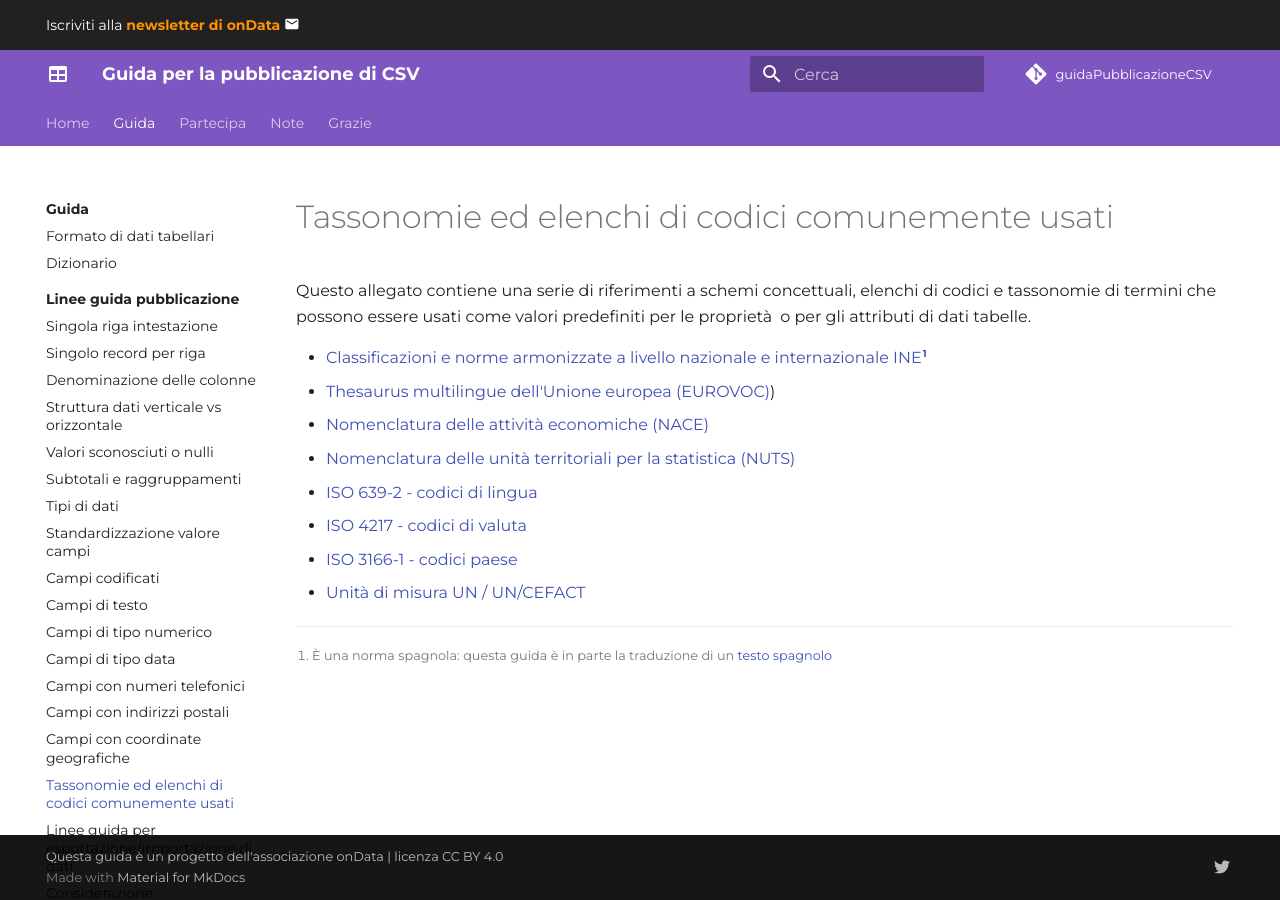
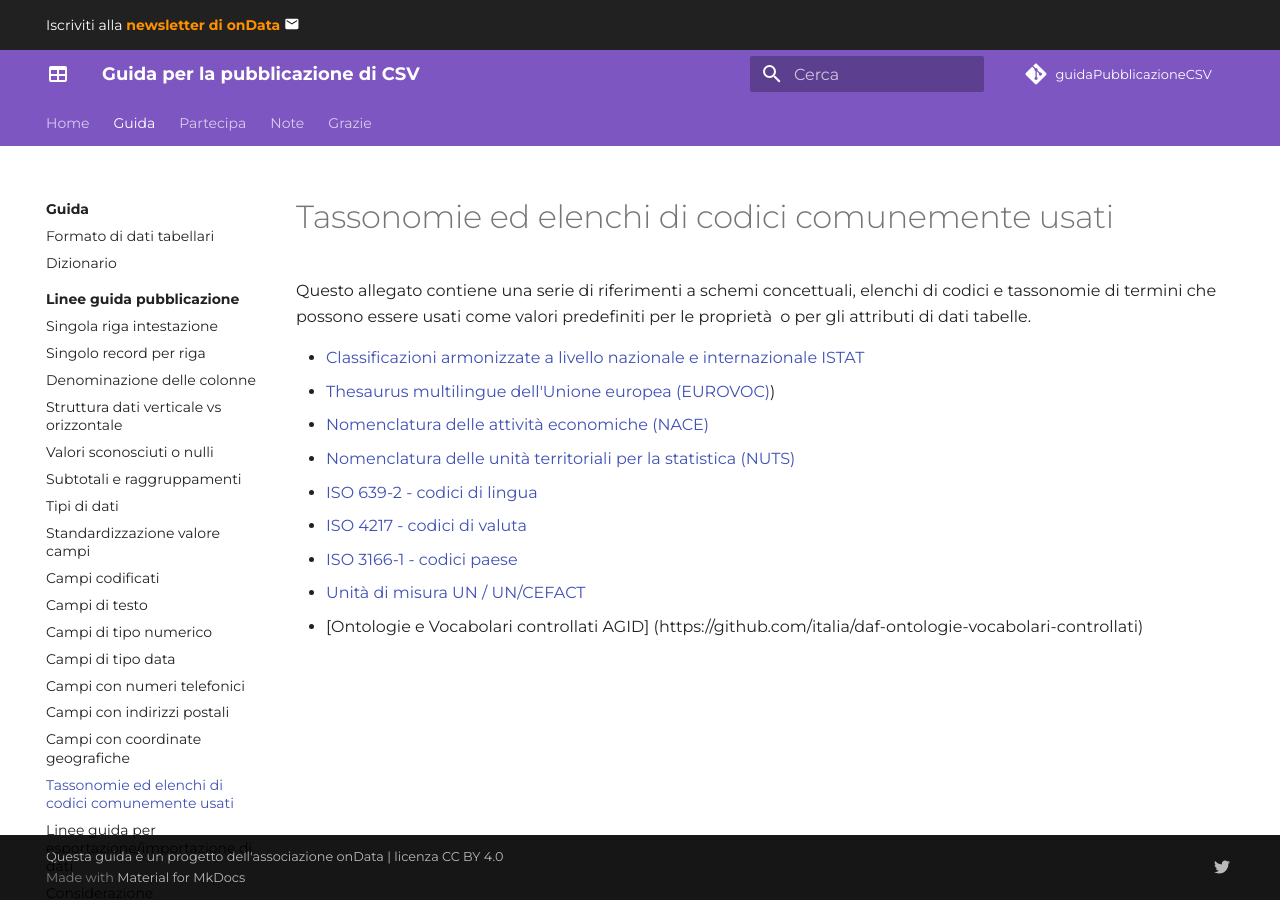
Before and after one commit to ondata/guidaPraticaPubblicazioneCSV, an MkDocs documentation site: the page built from docs/guida/linee_guida_pubblicazione/Tassonomie_elenchi_codici.md, in a window 1280 px wide. Built offline with MkDocs 1.6.1 and Material for MkDocs 9.7.7, drawn with Linux system fonts in a browser that asks for light colours; comment, search, counter and statistics services are not loaded.

Commit message:
Update Tassonomie_elenchi_codici.md

```diff
--- a/docs/guida/linee_guida_pubblicazione/Tassonomie_elenchi_codici.md
+++ b/docs/guida/linee_guida_pubblicazione/Tassonomie_elenchi_codici.md
@@ -7,7 +7,7 @@ title: Tassonomie ed elenchi di codici comunemente usati
 
 Questo allegato contiene una serie di riferimenti a schemi concettuali, elenchi di codici e tassonomie di termini che possono essere usati come valori predefiniti per le proprietà o per gli attributi di dati tabelle.
 
-- [Classificazioni e norme armonizzate a livello nazionale e internazionale INE](https://www.ine.es/ss/Satellite?c=Page&p=1254735839296&pagename=MetodologiaYEstandares%2FINELayout&cid=1254735839296&L=1)[^1]
+- [Classificazioni armonizzate a livello nazionale e internazionale ISTAT](https://www.istat.it/it/metodi-e-strumenti/classificazioni)
 - [Thesaurus multilingue dell'Unione europea (EUROVOC)](https://eur-lex.europa.eu/browse/eurovoc.html?locale=it))
 - [Nomenclatura delle attività economiche (NACE)](https://ec.europa.eu/eurostat/statistics-explained/index.php?title=NACE_background)
 - [Nomenclatura delle unità territoriali per la statistica (NUTS)](https://ec.europa.eu/eurostat/web/nuts/background)
@@ -15,5 +15,4 @@ Questo allegato contiene una serie di riferimenti a schemi concettuali, elenchi
 - [ISO 4217 - codici di valuta](https://www.iso.org/iso-4217-currency-codes.html)
 - [ISO 3166-1 - codici paese](https://www.iso.org/iso-3166-country-codes.html)
 - [Unità di misura UN / UN/CEFACT](https://unece.org/fileadmin/DAM/cefact/recommendations/rec20/rec20_rev3_Annex3e.pdf)
-
-[^1]: È una norma spagnola: questa guida è in parte la traduzione di un [testo spagnolo](https://datos.gob.es/en/documentacion/guia-practica-para-la-publicacion-de-datos-tabulares-en-archivos-csv)
+- [Ontologie e Vocabolari controllati AGID] (https://github.com/italia/daf-ontologie-vocabolari-controllati)
```
